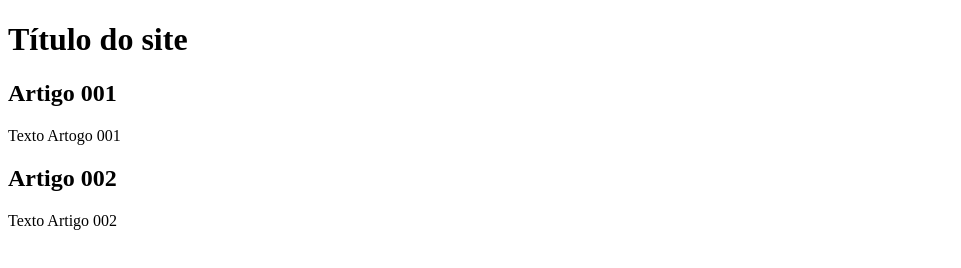
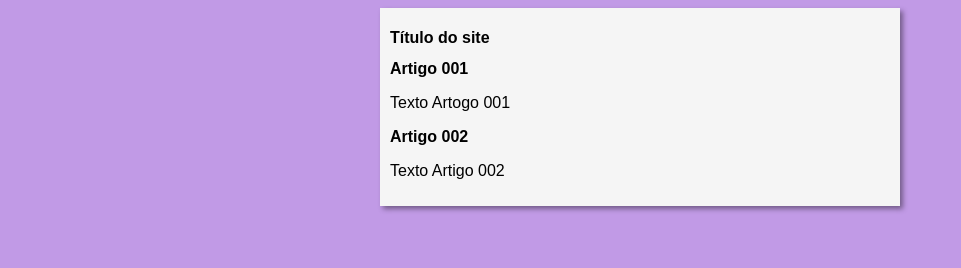
Before and after one commit to Leandro-Callado/projeto-site, a plain HTML site: page index.html in a window 1280 px wide. Shown: the whole page, without its empty margins (0-961 px from the left). Drawn offline with Linux system fonts and the light colour scheme.

Commit message:
iniciei o design

```diff
--- /dev/null
+++ b/estilos/style.css
@@ -0,0 +1,16 @@
+* {
+  font-family: Arial, Helvetica, sans-serif;
+  font-size: 16px;
+}
+
+body {
+  background-color: rgb(193, 154, 230);
+}
+
+main {
+  background-color: whitesmoke;
+  width: 500px;
+  margin: auto;
+  padding: 10px;
+  box-shadow: 3px 3px 5px rgba(0, 0, 0, 0.404);
+}
--- a/index.html
+++ b/index.html
@@ -4,6 +4,7 @@
     <meta charset="UTF-8" />
     <meta name="viewport" content="width=device-width, initial-scale=1.0" />
     <title>Título do site</title>
+    <link rel="stylesheet" href="estilos/style.css" />
   </head>
   <body>
     <main>
```
